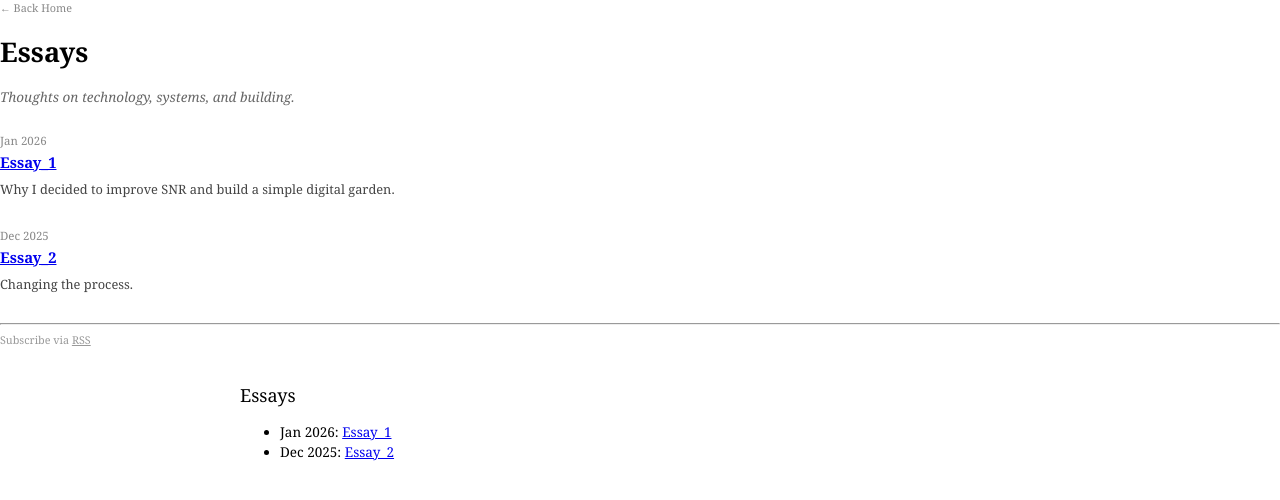
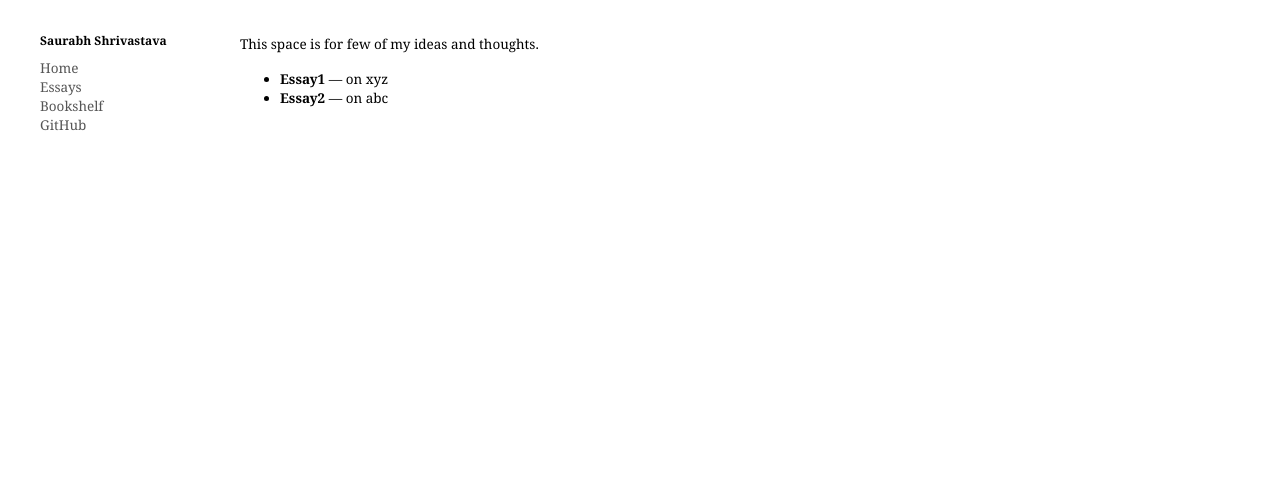
Before and after one commit to saurabhshrivastava1/saurabhshrivastava1.github.io, a Jekyll site: the page built from essays.markdown, in a window 1280 px wide. Shown: the top 500 px of the page. Built offline with Jekyll 4.4.1, drawn with Linux system fonts in a browser that asks for light colours.

Commit message:
Created first essay with sidebar layout

```diff
--- a/books.markdown
+++ b/books.markdown
@@ -16,7 +16,6 @@ layout: null
         <li><a href="{{ '/' | relative_url }}">Home</a></li>
         <li><a href="{{ '/essays' | relative_url }}">Essays</a></li>
         <li><a href="{{ '/books' | relative_url }}">Bookshelf</a></li>
-        <li><a href="{{ '/now' | relative_url }}">Now</a></li>
         <li><a href="https://github.com/saurabhshrivastava1">GitHub</a></li>
     </ul>
 </div>
--- a/essays.markdown
+++ b/essays.markdown
@@ -1,47 +1,31 @@
 ---
-title: Essays
+layout: null
 ---
 
 <html>
 <head>
     <meta charset="utf-8">
-    <title>Essays | Saurabh</title>
+    <title>Bookshelf · Saurabh Shrivastava</title>
     <link rel="stylesheet" href="{{ '/assets/style.css' | relative_url }}">
 </head>
 <body>
 
-    <a href="{{ '/' | relative_url }}" style="text-decoration: none; font-size: 0.8em; color: #888;">← Back Home</a>
-
-    <h1>Essays</h1>
-    <p style="font-style: italic; color: #666; margin-bottom: 2em;">
-        Thoughts on technology, systems, and building.
-    </p>
-
-    <ul style="list-style-type: none; padding-left: 0;">
-        <li style="margin-bottom: 30px;">
-            <span style="color: #888; font-size: 0.85em; display: block; margin-bottom: 4px;">Jan 2026</span>
-            <a href="{{ '/essays/first-essay' | relative_url }}" style="font-weight: bold; font-size: 1.1em;">Essay_1</a>
-            <p style="margin-top: 8px; font-size: 0.95em; color: #444;">Why I decided to improve SNR and build a simple digital garden.</p>
-        </li>
-        <li style="margin-bottom: 30px;">
-            <span style="color: #888; font-size: 0.85em; display: block; margin-bottom: 4px;">Dec 2025</span>
-            <a href="{{ '/essays/first-essay' | relative_url }}" style="font-weight: bold; font-size: 1.1em;">Essay_2</a>
-            <p style="margin-top: 8px; font-size: 0.95em; color: #444;">Changing the process.</p>
-        </li>
-
-        </ul>
-
-    <hr>
-    <footer style="font-size: 0.8em; color: #999;">
-        Subscribe via <a href="{{ '/feed.xml' | relative_url }}" style="color: #999;">RSS</a>
-    </footer>
+<div id="menu">
+    <span class="title">Saurabh Shrivastava</span>
+    <ul>
+        <li><a href="{{ '/' | relative_url }}">Home</a></li>
+        <li><a href="{{ '/essays' | relative_url }}">Essays</a></li>
+        <li><a href="{{ '/books' | relative_url }}">Bookshelf</a></li>
+        <li><a href="https://github.com/saurabhshrivastava1">GitHub</a></li>
+    </ul>
+</div>
 
 <div id="content">
-    <h2>Essays</h2>
+    <p>This space is for few of my ideas and thoughts.</p>
     <ul>
-        <li>Jan 2026: <a href="{{ '/essays/first-essay' | relative_url }}">Essay_1</a></li>
-        <li>Dec 2025: <a href="{{ '/essays/first-essay' | relative_url }}">Essay_2</a></li>
-    </ul>
+        <li><strong>Essay1</strong> — on xyz </li>
+        <li><strong>Essay2</strong> — on abc</li>
+        </ul>
 </div>
 
 </body>
--- a/index.markdown
+++ b/index.markdown
@@ -1,6 +1,6 @@
 ---
 layout: null
-title: Home
+title: About
 ---
 <html>
 <head>
@@ -13,16 +13,14 @@ title: Home
 <div id="menu">
     <span class="title">Saurabh Shrivastava</span>
     <ul>
-        <li><a href="{{ '/' | relative_url }}">Home</a></li>
+        <li><a href="{{ '/' | relative_url }}">About</a></li>
         <li><a href="{{ '/essays' | relative_url }}">Essays</a></li>
         <li><a href="{{ '/books' | relative_url }}">Bookshelf</a></li>
-        <li><a href="{{ '/now' | relative_url }}">Now</a></li>
         <li><a href="https://github.com/saurabhshrivastava1">GitHub</a></li>
     </ul>
 </div>
 
 <div id="content">
-    <h2>Welcome</h2>
     <p>I'm a builder. This is my corner of the internet, inspired by the minimalist aesthetic of the early web.</p>
 </div>
 
```
